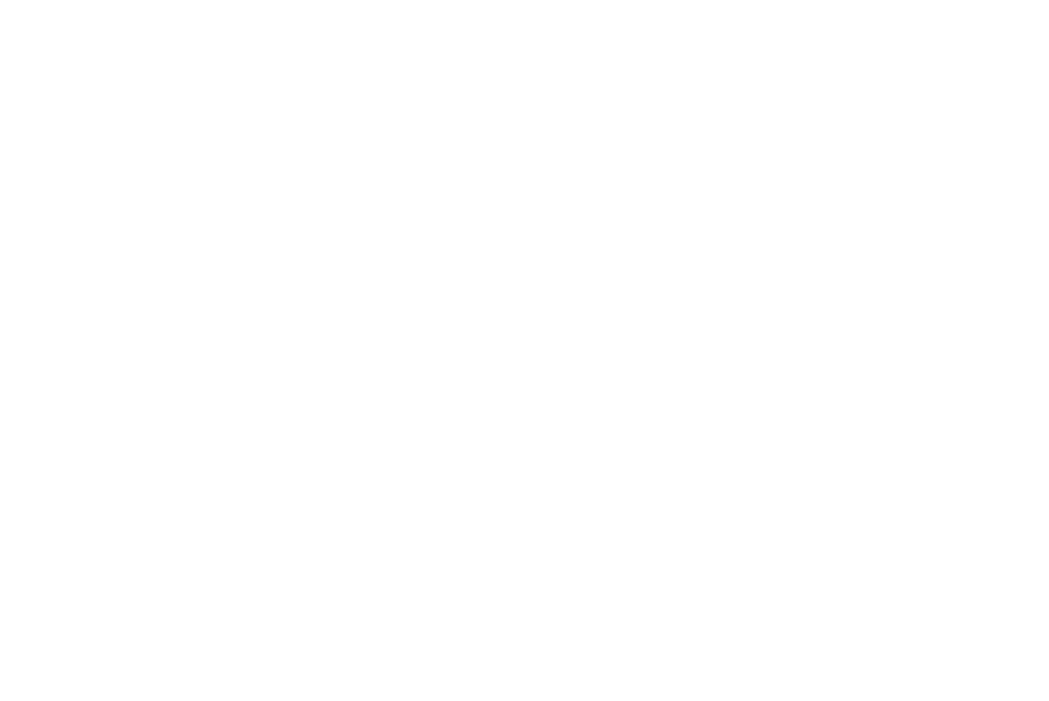
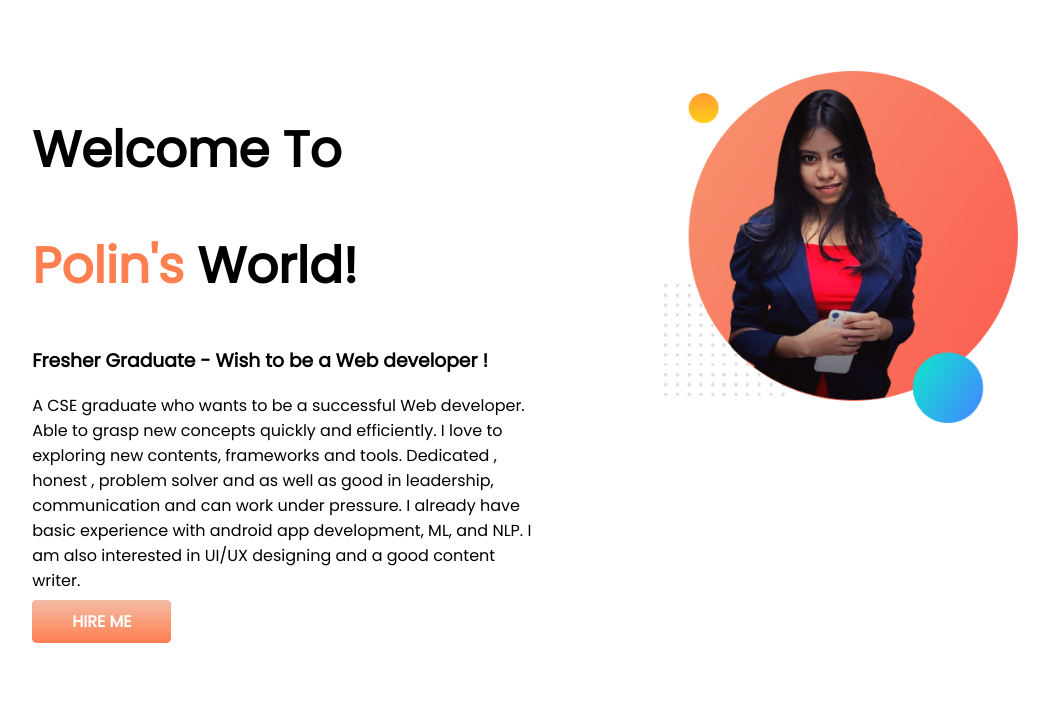
Before and after one commit to Polin-Rahman/Developer-Portfolio, a plain HTML site: page index.html in a window 1280 px wide. Shown: the whole page, without its empty margins (39-1088 px from the left). Drawn offline with Linux system fonts and the light colour scheme.

Commit message:
upper half

```diff
--- a/index.html
+++ b/index.html
@@ -1,13 +1,36 @@
 <!DOCTYPE html>
 <html lang="en">
+
 <head>
     <meta charset="UTF-8">
     <meta http-equiv="X-UA-Compatible" content="IE=edge">
     <meta name="viewport" content="width=device-width, initial-scale=1.0">
     <title>My Portfolio-1</title>
+    <link rel="preconnect" href="https://fonts.googleapis.com">
+    <link rel="preconnect" href="https://fonts.gstatic.com" crossorigin>
+    <link href="https://fonts.googleapis.com/css2?family=Poppins&display=swap" rel="stylesheet">
     <link rel="stylesheet" href="style.css">
 </head>
+
 <body>
+    <section>
+        <div class="half-width">
+            <h1>Welcome To</h1>
+            <h1><span class="orange-color">Polin's</span> World!</h1>
+            <h3>Fresher Graduate - Wish to be a Web developer !</h3>
+            <p>A CSE graduate who wants to be a successful Web developer. Able to grasp new concepts quickly and
+                efficiently. I love to exploring new contents, frameworks and tools. Dedicated , honest , problem solver
+                and
+                as well as good in leadership, communication and can work under pressure. I already have basic
+                experience
+                with android app development, ML, and NLP. I am also interested in UI/UX designing and a good content
+                writer. </p>
+            <a class="link-button" target="_blank" href="https://github.com/Polin-Rahman">HIRE ME</a>
+        </div>
+        <div class="half-width">
+            <img src="images/my-bg-pic1.png" alt="">
+        </div>
+    </section>
+</body>
 
-</body>
 </html>
--- a/style.css
+++ b/style.css
@@ -0,0 +1,28 @@
+body{
+    font-family: 'Poppins', sans-serif;
+}
+h1{
+    font-size: 50px;
+}
+.orange-color{
+    color:coral;
+}
+section{
+    display:flex;
+}
+.half-width{
+    width:50%;
+    padding:5%;
+}
+.half-width img{
+    width:70%;
+}
+.link-button{
+    text-decoration: none;
+    background-image: linear-gradient(rgb(245, 187, 166),coral);
+    background-color:coral;
+    padding:10px 40px;
+    color: white;
+    font-weight: 700;
+    border-radius: 5px;
+}
```
Also changed, not shown: images/dream-bg.png (added), images/exp-bg.png (added), images/my-bg-pic1.png (added), images/my-bg-pic2.png (added), images/my-bg.png (added), images/my-bg2.png (added), images/top-banner.png (added).
